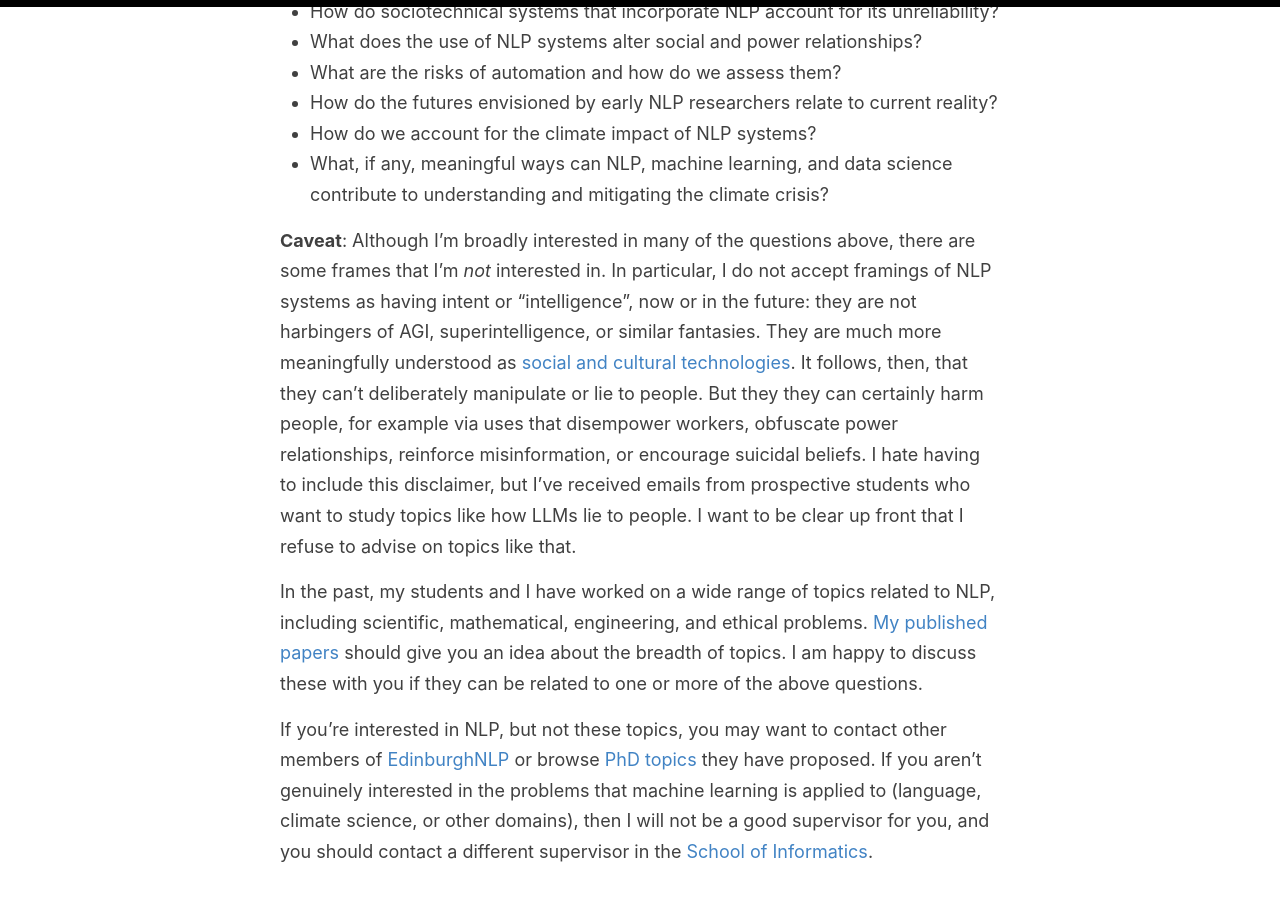
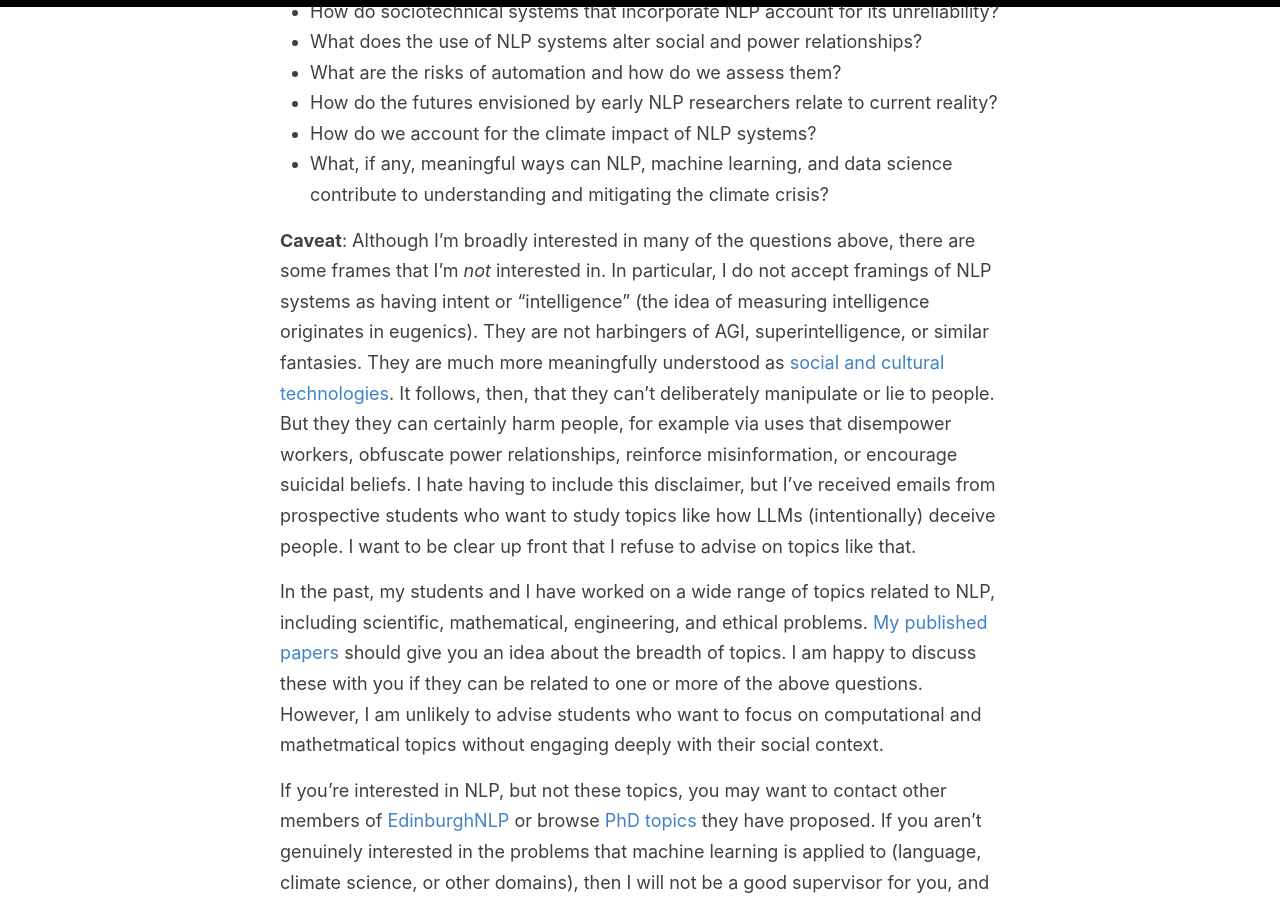
Before and after one commit to alopez/alopez.github.com, a Jekyll site: the page built from prospective.md, in a window 1280 px wide and 900 px high, scrolled down 611 px. Built offline with Jekyll 4.4.1, drawn with Linux system fonts in a browser that asks for light colours; some web fonts are replaced; our own code applies the rules of GitHub Pages for plain Markdown files.

Commit message:
Update prospective.md

```diff
--- a/prospective.md
+++ b/prospective.md
@@ -18,9 +18,9 @@
 - How do we account for the climate impact of NLP systems?
 - What, if any, meaningful ways can NLP, machine learning, and data science contribute to understanding and mitigating the climate crisis?
 
-**Caveat**: Although I'm broadly interested in many of the questions above, there are some frames that I'm _not_ interested in. In particular, I do not accept framings of NLP systems as having intent or "intelligence", now or in the future: they are not harbingers of AGI, superintelligence, or similar fantasies. They are much more meaningfully understood as [social and cultural technologies](https://www.science.org/doi/10.1126/science.adt9819). It follows, then, that they can't deliberately manipulate or lie to people. But they they can certainly harm people, for example via uses that disempower workers, obfuscate power relationships, reinforce misinformation, or encourage suicidal beliefs. I hate having to include this disclaimer, but I've received emails from prospective students who want to study topics like how LLMs lie to people. I want to be clear up front that I refuse to advise on topics like that.
+**Caveat**: Although I'm broadly interested in many of the questions above, there are some frames that I'm _not_ interested in. In particular, I do not accept framings of NLP systems as having intent or "intelligence" (the idea of measuring intelligence originates in eugenics). They are not harbingers of AGI, superintelligence, or similar fantasies. They are much more meaningfully understood as [social and cultural technologies](https://www.science.org/doi/10.1126/science.adt9819). It follows, then, that they can't deliberately manipulate or lie to people. But they they can certainly harm people, for example via uses that disempower workers, obfuscate power relationships, reinforce misinformation, or encourage suicidal beliefs. I hate having to include this disclaimer, but I've received emails from prospective students who want to study topics like how LLMs (intentionally) deceive people. I want to be clear up front that I refuse to advise on topics like that.
 
-In the past, my students and I have worked on a wide range of topics related to NLP, including scientific, mathematical, engineering, and ethical problems. [My published papers](https://scholar.google.com/citations?user=7KdAmbUAAAAJ&sortby=pubdate) should give you an idea about the breadth of topics. I am happy to discuss these with you if they can be related to one or more of the above questions.
+In the past, my students and I have worked on a wide range of topics related to NLP, including scientific, mathematical, engineering, and ethical problems. [My published papers](https://scholar.google.com/citations?user=7KdAmbUAAAAJ&sortby=pubdate) should give you an idea about the breadth of topics. I am happy to discuss these with you if they can be related to one or more of the above questions. However, I am unlikely to advise students who want to focus on computational and mathetmatical topics without engaging deeply with their social context.
 
 If you're interested in NLP, but not these topics, you may want to contact other members of [EdinburghNLP](http://edinburghnlp.inf.ed.ac.uk/index.php/people/) or browse [PhD topics](http://www.ilcc.inf.ed.ac.uk/study/possible-phd-topics-in-ilcc) they have proposed. If you aren't genuinely interested in the problems that machine learning is applied to (language, climate science, or other domains), then I will not be a good supervisor for you, and you should contact a different supervisor in the [School of Informatics](http://www.ed.ac.uk/informatics/).
 
```
